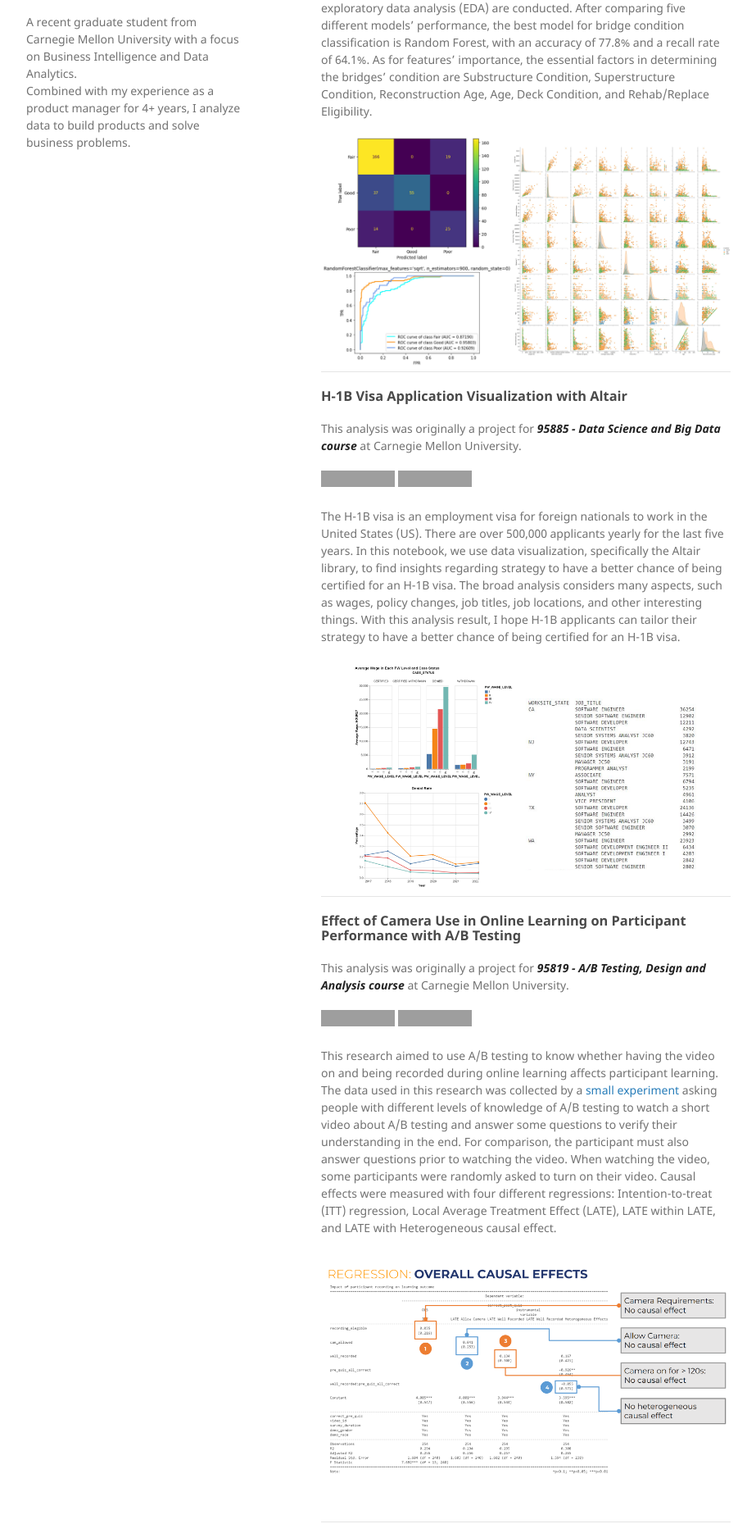
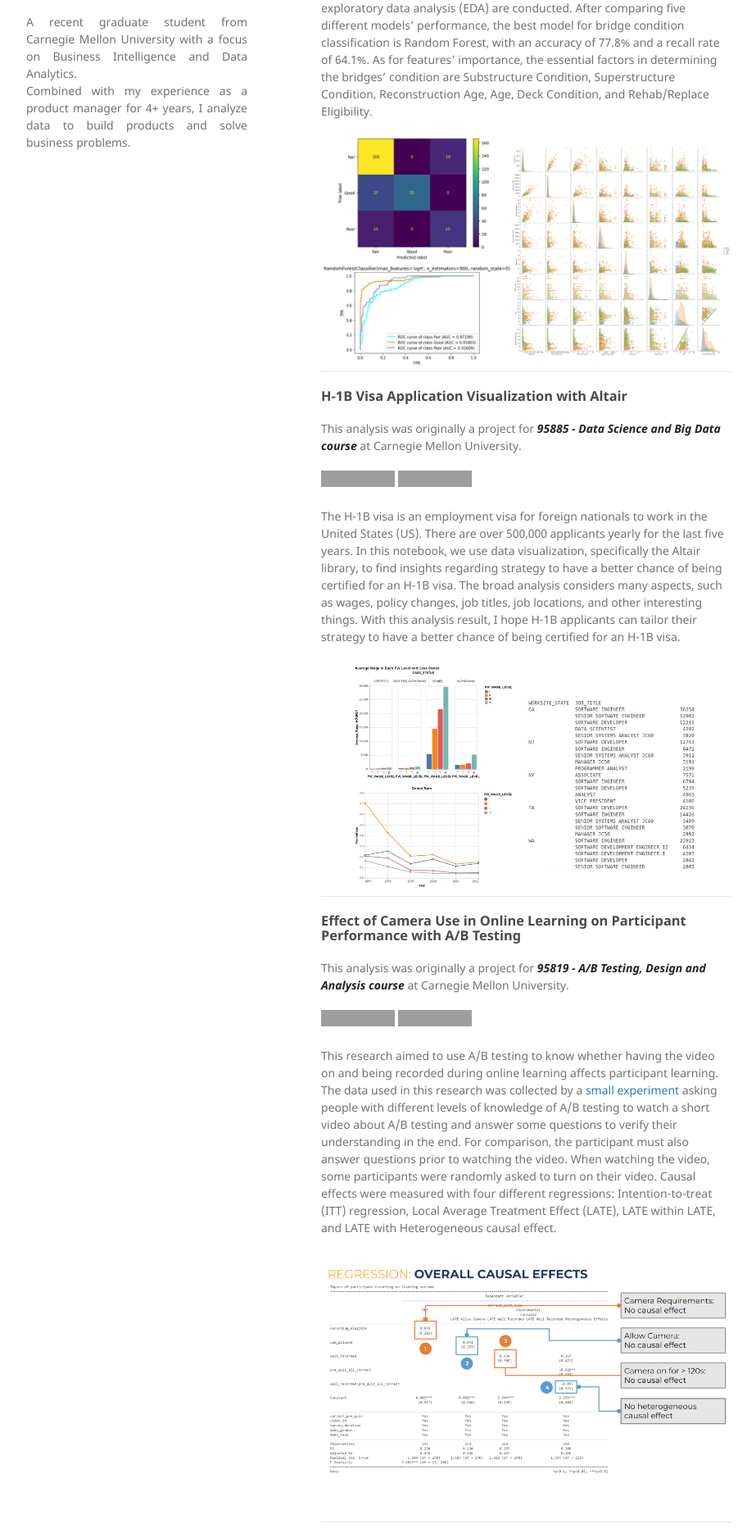
Before and after one commit to monikasembiring/monikasembiring.github.io, a Jekyll site: the page built from index.md, in a window 1280 px wide. Shown: the part 361-2231 px from the top of the page at 82% size, without its empty margins (178-1101 px from the left). Built offline with Jekyll 4.4.1, drawn with Linux system fonts in a browser that asks for light colours; our own code applies the rules of GitHub Pages for plain Markdown files; grey boxes are pictures that could not be loaded.

Commit message:
update config.yml

```diff
--- a/_config.yml
+++ b/_config.yml
@@ -9,10 +9,10 @@ description:
   <a href="https://github.com/monikasembiring">GitHub</a>
   </p>
 
-  <p>
+  <p align="justify">
   A recent graduate student from Carnegie Mellon University with a focus on Business Intelligence and Data Analytics.
   <br>
-  Combined with my experience as a product manager for 4+ years, I analyze data to build products and solve business problems.
+  Combined with my experience as a product manager for 4+ years, I analyze data to build products and solve business  problems.
   <br><br>
   </p>
 
```
